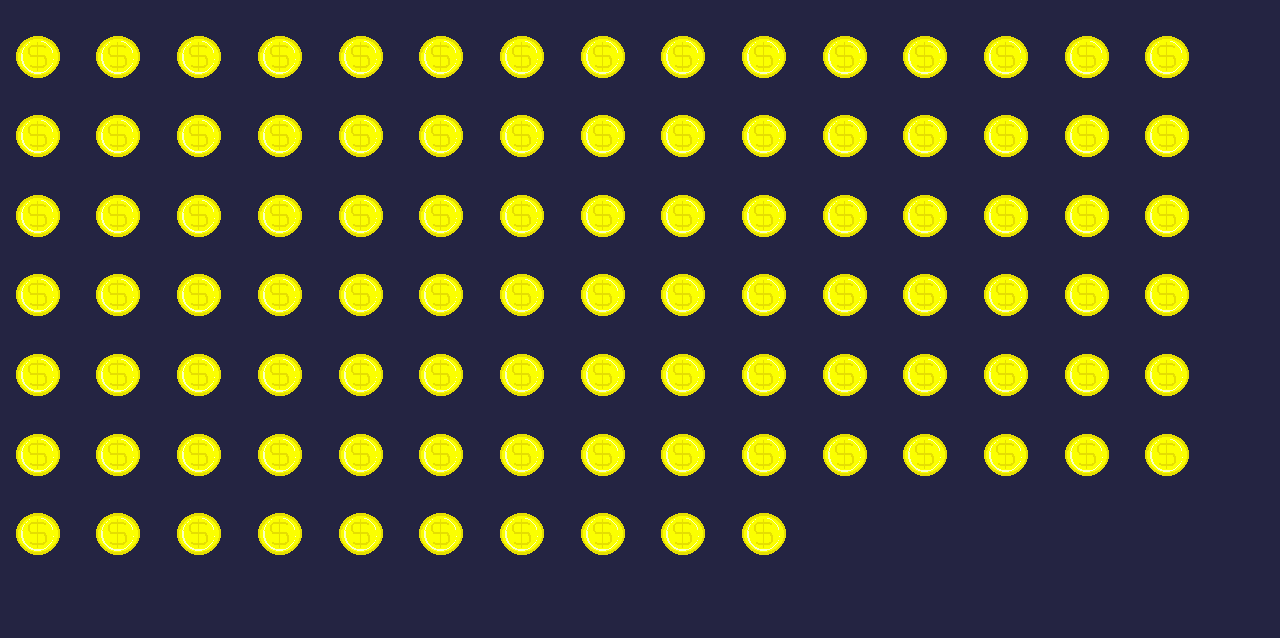
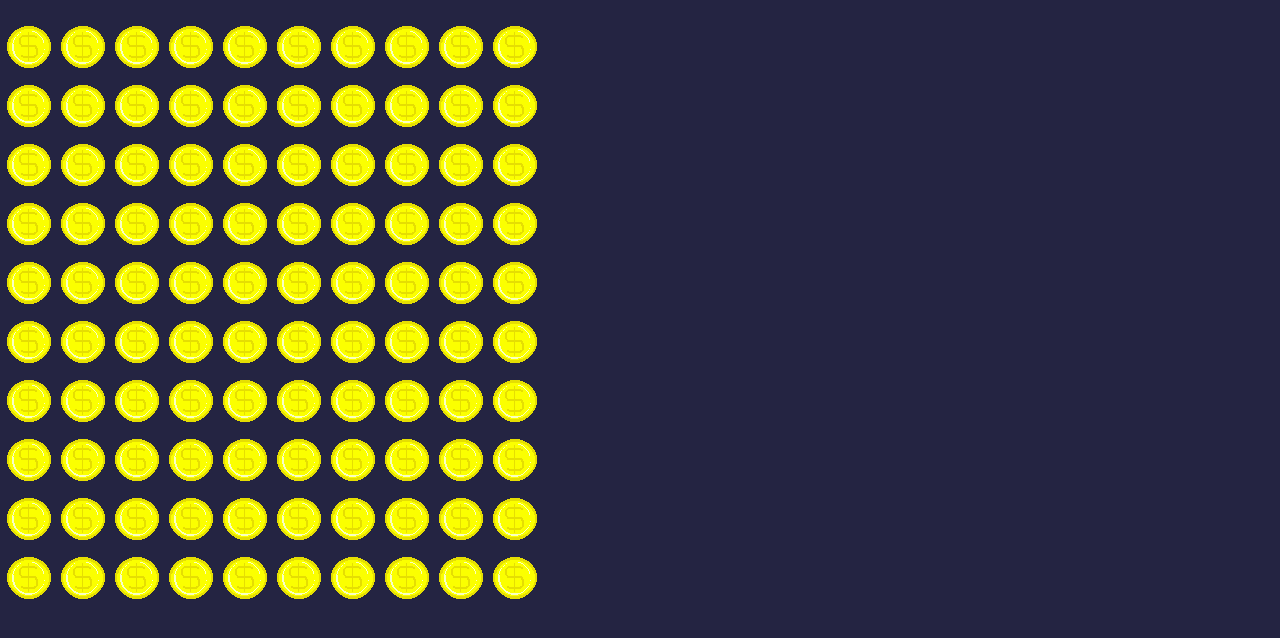
Before and after one commit to chrisdanan/Coin-Collector, a plain HTML site: page index.html in a window 1280 px wide. Shown: the part 62-700 px from the top of the page. Drawn offline with nearby package versions, Linux system fonts and the light colour scheme.

Commit message:
Add coins to a table so that each coin is in its own individual cell: -This makes it easier to contain the coins in a 10x10 structure.

```diff
--- a/index.html
+++ b/index.html
@@ -10,106 +10,129 @@
 <body>
 	<h1>Coin Collector</h1>
 	<!-- I would like to use Jade, but it isn't compatible with Bluehost -->
-	<div class="coin"></div>
-	<div class="coin"></div>
-	<div class="coin"></div>
-	<div class="coin"></div>
-	<div class="coin"></div>
-	<div class="coin"></div>
-	<div class="coin"></div>
-	<div class="coin"></div>
-	<div class="coin"></div>
-	<div class="coin"></div>
-	<div class="coin"></div>
-	<div class="coin"></div>
-	<div class="coin"></div>
-	<div class="coin"></div>
-	<div class="coin"></div>
-	<div class="coin"></div>
-	<div class="coin"></div>
-	<div class="coin"></div>
-	<div class="coin"></div>
-	<div class="coin"></div>
-	<div class="coin"></div>
-	<div class="coin"></div>
-	<div class="coin"></div>
-	<div class="coin"></div>
-	<div class="coin"></div>
-	<div class="coin"></div>
-	<div class="coin"></div>
-	<div class="coin"></div>
-	<div class="coin"></div>
-	<div class="coin"></div>
-	<div class="coin"></div>
-	<div class="coin"></div>
-	<div class="coin"></div>
-	<div class="coin"></div>
-	<div class="coin"></div>
-	<div class="coin"></div>
-	<div class="coin"></div>
-	<div class="coin"></div>
-	<div class="coin"></div>
-	<div class="coin"></div>
-	<div class="coin"></div>
-	<div class="coin"></div>
-	<div class="coin"></div>
-	<div class="coin"></div>
-	<div class="coin"></div>
-	<div class="coin"></div>
-	<div class="coin"></div>
-	<div class="coin"></div>
-	<div class="coin"></div>
-	<div class="coin"></div>
-	<div class="coin"></div>
-	<div class="coin"></div>
-	<div class="coin"></div>
-	<div class="coin"></div>
-	<div class="coin"></div>
-	<div class="coin"></div>
-	<div class="coin"></div>
-	<div class="coin"></div>
-	<div class="coin"></div>
-	<div class="coin"></div>
-	<div class="coin"></div>
-	<div class="coin"></div>
-	<div class="coin"></div>
-	<div class="coin"></div>
-	<div class="coin"></div>
-	<div class="coin"></div>
-	<div class="coin"></div>
-	<div class="coin"></div>
-	<div class="coin"></div>
-	<div class="coin"></div>
-	<div class="coin"></div>
-	<div class="coin"></div>
-	<div class="coin"></div>
-	<div class="coin"></div>
-	<div class="coin"></div>
-	<div class="coin"></div>
-	<div class="coin"></div>
-	<div class="coin"></div>
-	<div class="coin"></div>
-	<div class="coin"></div>
-	<div class="coin"></div>
-	<div class="coin"></div>
-	<div class="coin"></div>
-	<div class="coin"></div>
-	<div class="coin"></div>
-	<div class="coin"></div>
-	<div class="coin"></div>
-	<div class="coin"></div>
-	<div class="coin"></div>
-	<div class="coin"></div>
-	<div class="coin"></div>
-	<div class="coin"></div>
-	<div class="coin"></div>
-	<div class="coin"></div>
-	<div class="coin"></div>
-	<div class="coin"></div>
-	<div class="coin"></div>
-	<div class="coin"></div>
-	<div class="coin"></div>
-	<div class="coin"></div>
+
+	<table>
+		<tr>
+			<td><div class="coin"></div></td>
+			<td><div class="coin"></div></td>
+			<td><div class="coin"></div></td>
+			<td><div class="coin"></div></td>
+			<td><div class="coin"></div></td>
+			<td><div class="coin"></div></td>
+			<td><div class="coin"></div></td>
+			<td><div class="coin"></div></td>
+			<td><div class="coin"></div></td>
+			<td><div class="coin"></div></td>
+		</tr>
+		<tr>
+			<td><div class="coin"></div></td>
+			<td><div class="coin"></div></td>
+			<td><div class="coin"></div></td>
+			<td><div class="coin"></div></td>
+			<td><div class="coin"></div></td>
+			<td><div class="coin"></div></td>
+			<td><div class="coin"></div></td>
+			<td><div class="coin"></div></td>
+			<td><div class="coin"></div></td>
+			<td><div class="coin"></div></td>
+		</tr>
+		<tr>
+			<td><div class="coin"></div></td>
+			<td><div class="coin"></div></td>
+			<td><div class="coin"></div></td>
+			<td><div class="coin"></div></td>
+			<td><div class="coin"></div></td>
+			<td><div class="coin"></div></td>
+			<td><div class="coin"></div></td>
+			<td><div class="coin"></div></td>
+			<td><div class="coin"></div></td>
+			<td><div class="coin"></div></td>
+		</tr>
+		<tr>
+			<td><div class="coin"></div></td>
+			<td><div class="coin"></div></td>
+			<td><div class="coin"></div></td>
+			<td><div class="coin"></div></td>
+			<td><div class="coin"></div></td>
+			<td><div class="coin"></div></td>
+			<td><div class="coin"></div></td>
+			<td><div class="coin"></div></td>
+			<td><div class="coin"></div></td>
+			<td><div class="coin"></div></td>
+		</tr>
+		<tr>
+			<td><div class="coin"></div></td>
+			<td><div class="coin"></div></td>
+			<td><div class="coin"></div></td>
+			<td><div class="coin"></div></td>
+			<td><div class="coin"></div></td>
+			<td><div class="coin"></div></td>
+			<td><div class="coin"></div></td>
+			<td><div class="coin"></div></td>
+			<td><div class="coin"></div></td>
+			<td><div class="coin"></div></td>
+		</tr>
+		<tr>
+			<td><div class="coin"></div></td>
+			<td><div class="coin"></div></td>
+			<td><div class="coin"></div></td>
+			<td><div class="coin"></div></td>
+			<td><div class="coin"></div></td>
+			<td><div class="coin"></div></td>
+			<td><div class="coin"></div></td>
+			<td><div class="coin"></div></td>
+			<td><div class="coin"></div></td>
+			<td><div class="coin"></div></td>
+		</tr>
+		<tr>
+			<td><div class="coin"></div></td>
+			<td><div class="coin"></div></td>
+			<td><div class="coin"></div></td>
+			<td><div class="coin"></div></td>
+			<td><div class="coin"></div></td>
+			<td><div class="coin"></div></td>
+			<td><div class="coin"></div></td>
+			<td><div class="coin"></div></td>
+			<td><div class="coin"></div></td>
+			<td><div class="coin"></div></td>
+		</tr>
+		<tr>
+			<td><div class="coin"></div></td>
+			<td><div class="coin"></div></td>
+			<td><div class="coin"></div></td>
+			<td><div class="coin"></div></td>
+			<td><div class="coin"></div></td>
+			<td><div class="coin"></div></td>
+			<td><div class="coin"></div></td>
+			<td><div class="coin"></div></td>
+			<td><div class="coin"></div></td>
+			<td><div class="coin"></div></td>
+		</tr>
+		<tr>
+			<td><div class="coin"></div></td>
+			<td><div class="coin"></div></td>
+			<td><div class="coin"></div></td>
+			<td><div class="coin"></div></td>
+			<td><div class="coin"></div></td>
+			<td><div class="coin"></div></td>
+			<td><div class="coin"></div></td>
+			<td><div class="coin"></div></td>
+			<td><div class="coin"></div></td>
+			<td><div class="coin"></div></td>
+		</tr>
+		<tr>
+			<td><div class="coin"></div></td>
+			<td><div class="coin"></div></td>
+			<td><div class="coin"></div></td>
+			<td><div class="coin"></div></td>
+			<td><div class="coin"></div></td>
+			<td><div class="coin"></div></td>
+			<td><div class="coin"></div></td>
+			<td><div class="coin"></div></td>
+			<td><div class="coin"></div></td>
+			<td><div class="coin"></div></td>
+		</tr>
+	</table>
 
 	<script src="http://code.jquery.com/jquery-1.11.3.min.js"></script>
 	<script src="javascripts/app.js"></script>
```
